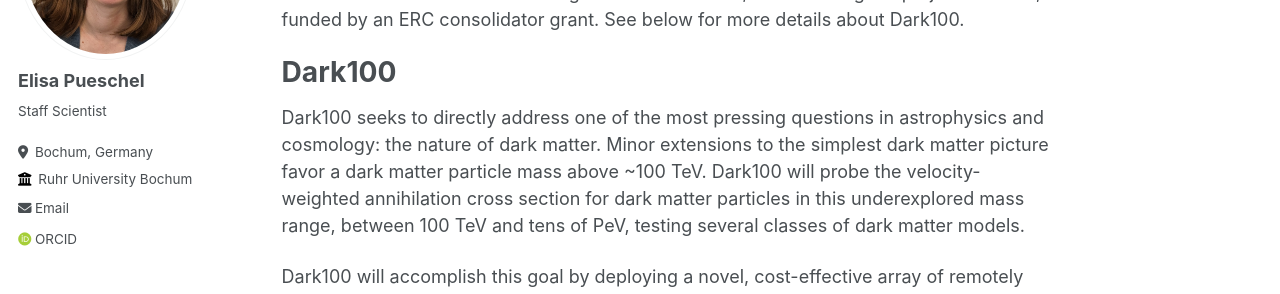
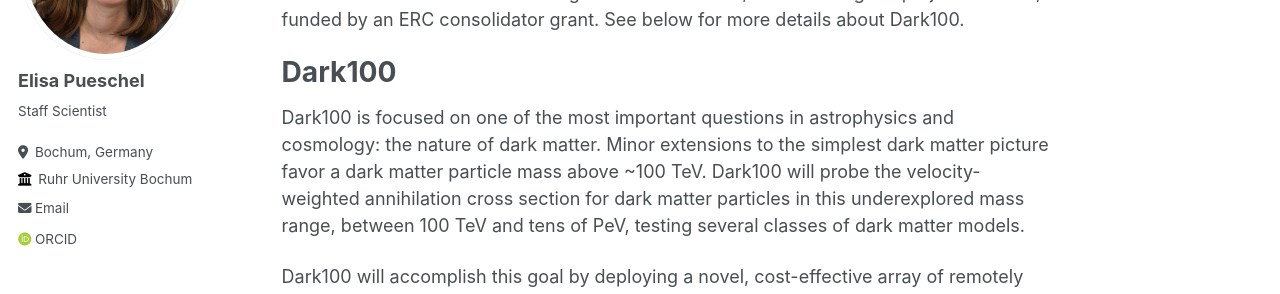
Before and after one commit to epuesche/epuesche.github.io, a Jekyll site: the page built from _pages/about.md, in a window 1280 px wide and 1248 px high. Shown: the part 243-537 px from the top of the window. Built offline with Jekyll 4.4.1, drawn with Linux system fonts in a browser that asks for light colours; some web fonts are replaced.

Commit message:
Update about.md

```diff
--- a/_pages/about.md
+++ b/_pages/about.md
@@ -14,7 +14,7 @@ I'm a staff scientist in the Multimessenger Astronomy Group at Ruhr University B
 
 Dark100
 ======
-Dark100 seeks to directly address one of the most pressing questions in astrophysics and cosmology: the nature of dark matter. Minor extensions to the simplest dark matter picture favor a dark matter particle mass above ~100 TeV. Dark100 will probe the velocity-weighted annihilation cross section for dark matter particles in this underexplored mass range, between 100 TeV and tens of PeV, testing several classes of dark matter models.
+Dark100 is focused on one of the most important questions in astrophysics and cosmology: the nature of dark matter. Minor extensions to the simplest dark matter picture favor a dark matter particle mass above ~100 TeV. Dark100 will probe the velocity-weighted annihilation cross section for dark matter particles in this underexplored mass range, between 100 TeV and tens of PeV, testing several classes of dark matter models.
 
 Dark100 will accomplish this goal by deploying a novel, cost-effective array of remotely operated semi-off-the-shelf Fresnel telescopes, developed by the PANOSETI group at University of California, San Diego. The easily deployable, movable telescopes represent a new paradigm in ground-based gamma-ray astronomy above 10 TeV. An array of ten telescopes will be deployed for Dark100, enabling unprecedentedly deep and resolved pointed observations of
 the gamma-ray sky in this energy range and demonstrating the potential of these telescopes for Cherenkov astronomy in the 10 TeV - 1 PeV range.
```
